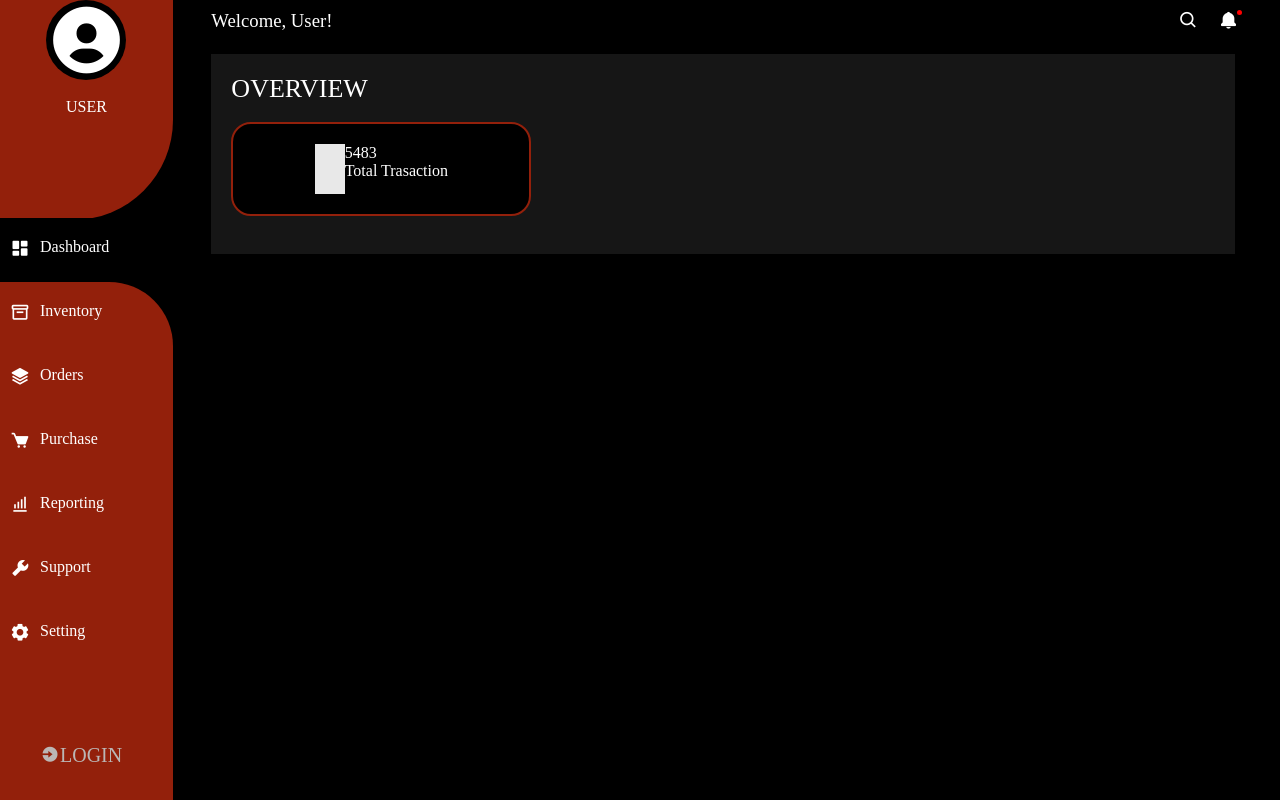
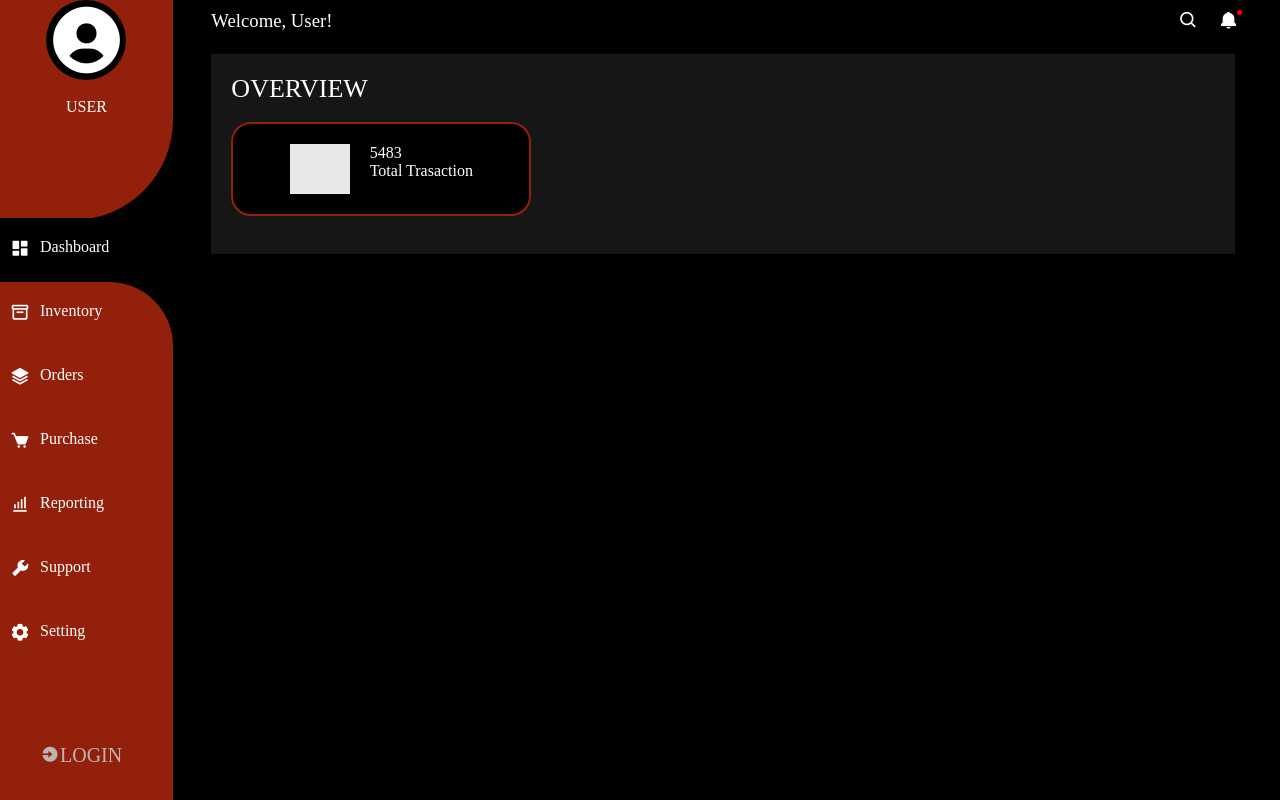
Before and after one commit to Lovethrech/personal-finance-manager, a Vue app: page / in a window 1280 px wide. Built offline with nearby package versions, Linux system fonts and the light colour scheme.

Commit message:
...working on landing-page-overview container

```diff
--- a/src/components/landing-page/LandingPageOverviewBox.vue
+++ b/src/components/landing-page/LandingPageOverviewBox.vue
@@ -30,5 +30,6 @@ const {boxIcon, boxName, boxNo}=defineProps(['boxIcon', 'boxName', 'boxNo']);
 }
 .landing-page-mini-overview-box{
     flex-direction: row;
+    gap:20px;
 }
 </style>
--- a/src/components/landing-page/LandingPageOverviewBoxIconCtn.vue
+++ b/src/components/landing-page/LandingPageOverviewBoxIconCtn.vue
@@ -13,7 +13,7 @@ const {boxIcon}=defineProps(['boxIcon']);
 <style scoped>
 .landing-page-overview-box-icon-ctn{
     background-color: #ffffffe8;
-    width:30px;
+    width:60px;
     height:50px;
 }
 </style>
```
